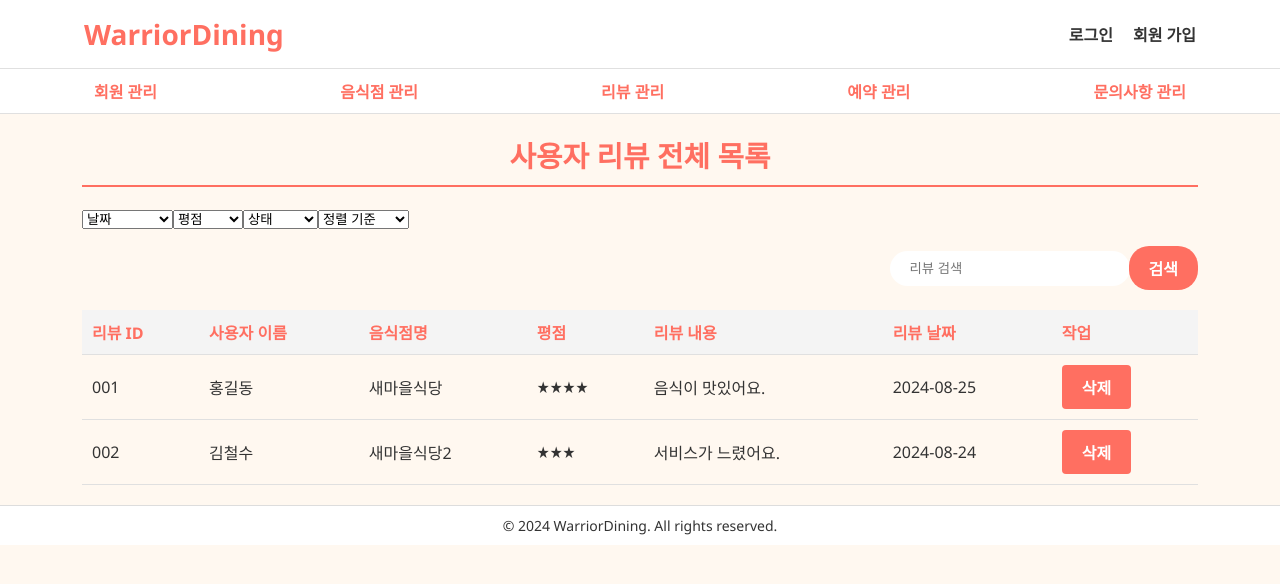
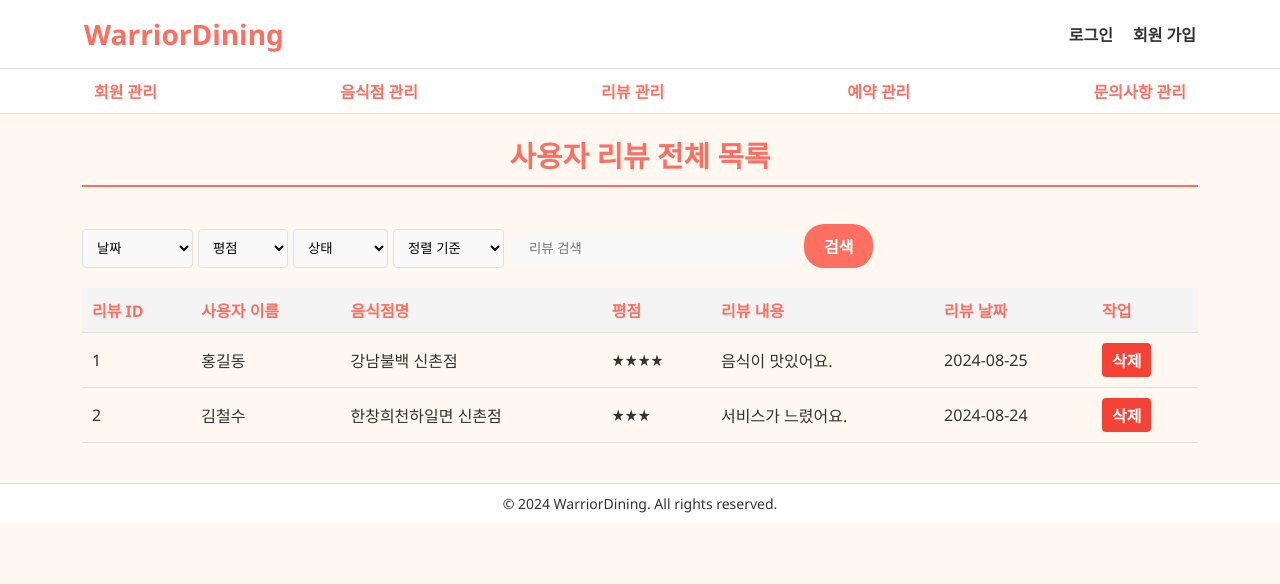
Before and after one commit to warrior-dining/warrior-dining-front, a React (Create React App) app: page /admin/reviews in a window 1280 px wide. Shown: the top 584 px of the page. Built offline with nearby package versions, Linux system fonts and the light colour scheme.

Commit message:
[#2] ADMIN 페이지 - 리뷰관리 페이지 - 화면 구현

```diff
--- a/src/App.js
+++ b/src/App.js
@@ -2,7 +2,6 @@ import React from 'react';
 import { BrowserRouter as Router, Route, Routes } from 'react-router-dom';
 import Header from './components/Header';
 import Footer from './components/Footer';
-
 import './css/default.css';
 import './css/home.css';
 import './css/mainAdmin.css';
@@ -12,8 +11,6 @@ import ReviewsAdmin from './containers/ReviewsAdmin';
 import InquiriesAdmin from './containers/InquiriesAdmin';
 import NavBarAdmin from './components/NavBarAdmin';
 import MainAdmin from './containers/MainAdmin';
-import './css/memberList.css';
-
 import PlaceAdd from './containers/PlaceAdd';
 import ReservationAdmin from "./containers/ReservationAdmin";
 import MemberDetail from "./containers/MemberDetail";
--- a/src/components/NavBarAdmin.js
+++ b/src/components/NavBarAdmin.js
@@ -10,7 +10,6 @@ function NavBarAdmin() {
                 <a href="#">회원 관리</a>
                 <div className="sub-menu">
                     <Link to="/admin/members">회원 목록</Link>
-                    <a href="#">뭔가 메뉴가 더 있겟지</a>
                 </div>
             </li> {/* Link로 수정 */}
             <li className='nav-item'>
@@ -23,22 +22,19 @@ function NavBarAdmin() {
             <li className='nav-item'>
                 <a href="#">리뷰 관리</a>
                 <div className="sub-menu">
-                    <a href="/admin/reviews">리뷰 목록</a>
-                    <a href="#">리뷰 필터</a>
+                    <Link to="/admin/reviews">리뷰 목록</Link>
                 </div>
             </li>
             <li className='nav-item'>
                 <a href="#">예약 관리</a>
                 <div className="sub-menu">
-                    <a href="/admin/reservations">예약 목록</a>
-                    <a href="#">예약 검색</a>
+                    <Link to="/admin/reservations">예약 목록</Link>
                 </div>
             </li>
             <li className='nav-item'>
                 <a href="#">문의사항 관리</a>
                 <div className="sub-menu">
-                    <a href="/admin/inquiries">문의 목록</a>
-                    <a href="#">미처리 문의</a>
+                    <Link to="/admin/inquiries">문의 목록</Link>
                 </div>
             </li>
         </ul>
--- a/src/containers/MembersAdmin.js
+++ b/src/containers/MembersAdmin.js
@@ -1,4 +1,6 @@
 import {Link, useNavigate} from "react-router-dom";
+import '../css/memberList.css';
+
 const MembersAdmin = () => {
 
     const data = [
--- a/src/containers/ReviewsAdmin.js
+++ b/src/containers/ReviewsAdmin.js
@@ -1,24 +1,88 @@
 import React from 'react';
 import { useEffect, useState } from 'react';
+import '../css/reviewsAdmin.css'
 
-const ReviewsAdmin = () => {
-  // 상세 보기 상태를 관리하기 위한 상태 변수
+
+const data = [
+    {
+      id: 1,
+      username: '홍길동',
+      placename: '강남불백 신촌점',
+      rating: '★★★★',
+      content: '음식이 맛있어요.',
+      detail: '음식이 정말 맛있었고, 분위기도 좋았습니다. 다음에 또 방문할게요.',
+      createAt: '2024-08-25',
+      status: '0'
+    },
+    {
+      id: 2,
+      username: '김철수',
+      placename: '한창희천하일면 신촌점',
+      rating: '★★★',
+      content: '서비스가 느렸어요.',
+      detail: '두번 다시 안간다.',
+      createAt: '2024-08-24',
+      status: '0'
+    }
+]
+
+const ReviewList = () => {
   const [expandedRowId, setExpandedRowId] = useState(null);
 
-  // 클릭 시 호출되는 함수
   const handleRowClick = (id) => {
-    // 현재 클릭한 행이 이미 확장되어 있다면 축소, 아니면 확장
       setExpandedRowId(expandedRowId === id ? null : id);
   };
 
-  // 컴포넌트가 마운트될 때 초기화 작업을 수행
   useEffect(() => {
-    // 필요한 경우 추가적인 초기화 작업을 여기에 작성
 
-    return () => {
-      // 클린업 작업이 필요한 경우 여기에 작성
-    };
-  }, []); // 빈 배열로 인해 컴포넌트가 처음 마운트될 때만 실행
+  }, []);
+  return (
+      <>
+        <table className="review-table">
+          <thead>
+            <tr>
+              <th>리뷰 ID</th>
+              <th>사용자 이름</th>
+              <th>음식점명</th>
+              <th>평점</th>
+              <th>리뷰 내용</th>
+              <th>리뷰 날짜</th>
+              <th>작업</th>
+            </tr>
+          </thead>
+          <tbody>
+            {
+              data.map((row, index) => (
+                  <React.Fragment key={index}>
+                    <tr onClick={() => handleRowClick(row.id)}>
+                      <td>{row.id}</td>
+                      <td>{row.username}</td>
+                      <td>{row.placename}</td>
+                      <td>{row.rating}</td>
+                      <td>{row.content}</td>
+                      <td>{row.createAt}</td>
+                      <td className="actions">
+                        {row.status === '0' ? <button className="delete">삭제</button> : ''}
+                      </td>
+                    </tr>
+                    {expandedRowId === row.id && (
+                        <tr className="review-detail">
+                          <td colSpan="7">
+                            <div className="detail-header">상세 내용:</div>
+                            <p>{row.detail}</p>
+                          </td>
+                        </tr>
+                    )}
+                  </React.Fragment>
+              ))
+            }
+            </tbody>
+          </table>
+        </>
+    );
+  }
+
+const ReviewsAdmin = () => {
 
   return (
       <>
@@ -50,63 +114,10 @@ const ReviewsAdmin = () => {
               </select>
             </div>
             <div className="search-bar">
-            <input type="text" placeholder="리뷰 검색" />
+              <input type="text" placeholder="리뷰 검색"/>
               <button>검색</button>
             </div>
-
-          <table className="review-table">
-            <thead>
-              <tr>
-                <th>리뷰 ID</th>
-                <th>사용자 이름</th>
-                <th>음식점명</th>
-                <th>평점</th>
-                <th>리뷰 내용</th>
-                <th>리뷰 날짜</th>
-                <th>작업</th>
-              </tr>
-            </thead>
-            <tbody>
-              <tr data-id="1" onClick={() => handleRowClick('1')}>
-                <td>001</td>
-                <td>홍길동</td>
-                <td>새마을식당</td>
-                <td>★★★★</td>
-                <td>음식이 맛있어요.</td>
-                <td>2024-08-25</td>
-                <td className="actions">
-                  <button className="delete">삭제</button>
-                </td>
-              </tr>
-              {expandedRowId === '1' && (
-                <tr className="review-detail">
-                  <td colSpan="7">
-                    <div className="detail-header">상세 내용</div>
-                    <p><strong>리뷰 내용:</strong> 음식이 정말 맛있었고, 분위기도 좋았습니다. 다음에 또 방문할게요.</p>
-                  </td>
-                </tr>
-              )}
-              <tr data-id="2" onClick={() => handleRowClick('2')}>
-                <td>002</td>
-                <td>김철수</td>
-                <td>새마을식당2</td>
-                <td>★★★</td>
-                <td>서비스가 느렸어요.</td>
-                <td>2024-08-24</td>
-                <td className="actions">
-                  <button className="delete">삭제</button>
-                </td>
-              </tr>
-              {expandedRowId === '2' && (
-                <tr className="review-detail">
-                  <td colSpan="7">
-                    <div className="detail-header">상세 내용</div>
-                    <p><strong>리뷰 내용:</strong> 서비스가 좀 느렸지만, 음식은 괜찮았습니다.</p>
-                  </td>
-                </tr>
-              )}
-            </tbody>
-          </table>
+            <ReviewList />
           </div>
         </main>
       </>
--- /dev/null
+++ b/src/css/reviewsAdmin.css
@@ -0,0 +1,89 @@
+.filter-bar, .search-bar {
+    display: inline-block;
+    flex-wrap: wrap; /* 화면 크기가 작아질 때 줄 바꿈 */
+    gap: 1px; /* 요소 간의 간격 */
+    margin-bottom: 20px;
+}
+
+.filter-bar select, .search-bar input, .search-bar button {
+    padding: 10px;
+    border: 1px solid #e0e0e0;
+    border-radius: 4px;
+    background: #f9f9f9;
+    margin-right: 5px; /* 오른쪽 여백 */
+}
+
+.filter-bar select {
+    flex: 1; /* 가변 너비 */
+}
+
+.search-bar input {
+    width: 250px; /* 검색 입력 필드가 버튼보다 넓게 */
+    border: 1px solid #e0e0e0;
+}
+
+.search-bar button {
+    flex: 0; /* 버튼 크기 고정 */
+    background-color: #ff6f61;
+    color: #fff;
+    border: none;
+    cursor: pointer;
+}
+
+.search-bar button:hover {
+    background-color: #e63946;
+}
+
+.review-table {
+    width: 100%;
+    border-collapse: collapse;
+    margin-bottom: 20px;
+}
+
+.review-table th, .review-table td {
+    padding: 10px;
+    border-bottom: 1px solid #e0e0e0;
+    text-align: left;
+}
+
+.review-table th {
+    background-color: #f4f4f4;
+    color: #ff6f61;
+}
+.review-table tr:hover{
+    background-color: #fff;
+}
+
+.review-table td.actions button {
+    padding: 5px 10px;
+    border: none;
+    border-radius: 4px;
+    cursor: pointer;
+}
+
+.review-table td .delete {
+    background-color: #f44336;
+    color: #fff;
+}
+
+.review-table td button:hover {
+    opacity: 0.8;
+}
+
+/* 상세내용 스타일 */
+.review-detail {
+    display: table-row;
+    background-color: #f9f9f9;
+    padding: 15px;
+    border: 1px solid #e0e0e0;
+    margin: 0;
+}
+
+.review-detail p {
+    margin: 5px 0;
+}
+
+.review-detail .detail-header {
+    font-weight: bold;
+    margin-bottom: 10px;
+}
```
Lines whose indentation alone changed are shown as unchanged.
